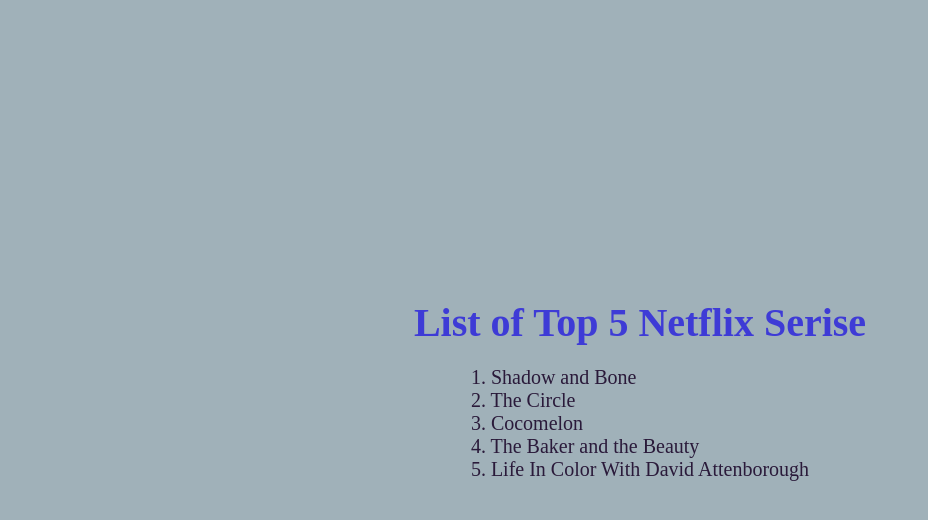
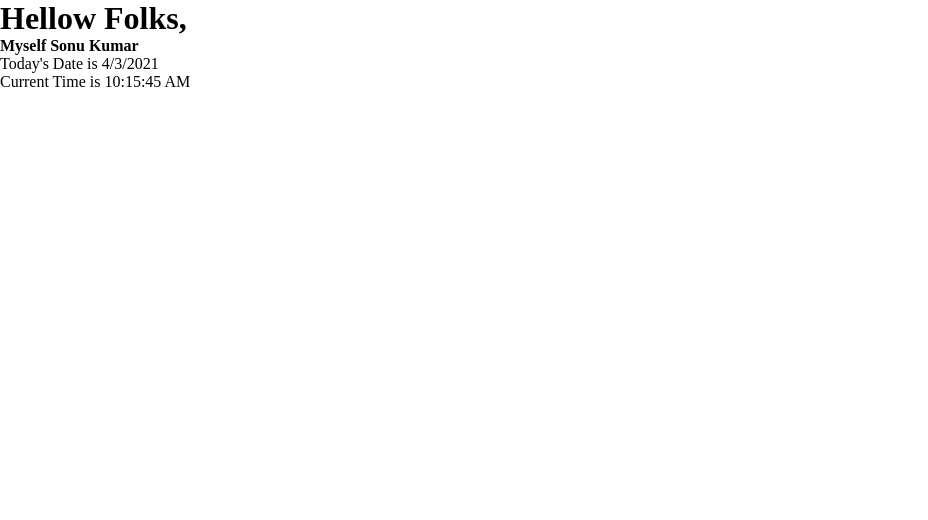
Before and after one commit to recurrenc/React-Practice, a React (Create React App) app: page / in a window 1280 px wide. Shown: the top 520 px of the page, without its empty margins (0-928 px from the left). Built offline with nearby package versions, Linux system fonts and the light colour scheme.

Commit message:
Challenge 2 completed

```diff
--- a/src/App.css
+++ b/src/App.css
@@ -5,5 +5,5 @@
 }
 
 html {
-  font-size: 62.5%;
+  /* font-size: 62.5%; */
 }
--- a/src/App.js
+++ b/src/App.js
@@ -1,10 +1,10 @@
 import "./App.css";
-import List from "./components/practiceSession1/List";
+import ShowCurrentTime from "./components/practiceSession2/ShowCurrentTime";
 
 function App() {
   return (
     <>
-      <List />
+      <ShowCurrentTime />
     </>
   );
 }
--- /dev/null
+++ b/src/components/practiceSession2/ShowCurrentTime.js
@@ -0,0 +1,18 @@
+import React from "react";
+
+const name = "Sonu Kumar";
+const currDate = new Date().toLocaleDateString();
+const currTime = new Date().toLocaleTimeString();
+
+const ShowCurrentTime = () => {
+  return (
+    <>
+      <h1>Hellow Folks,</h1>
+      <h4>Myself {name}</h4>
+      <p>Today's Date is {currDate}</p>
+      <p>Current Time is {currTime}</p>
+    </>
+  );
+};
+
+export default ShowCurrentTime;
```
Also changed, not shown: src/components/practiceSession2/.md (added).
